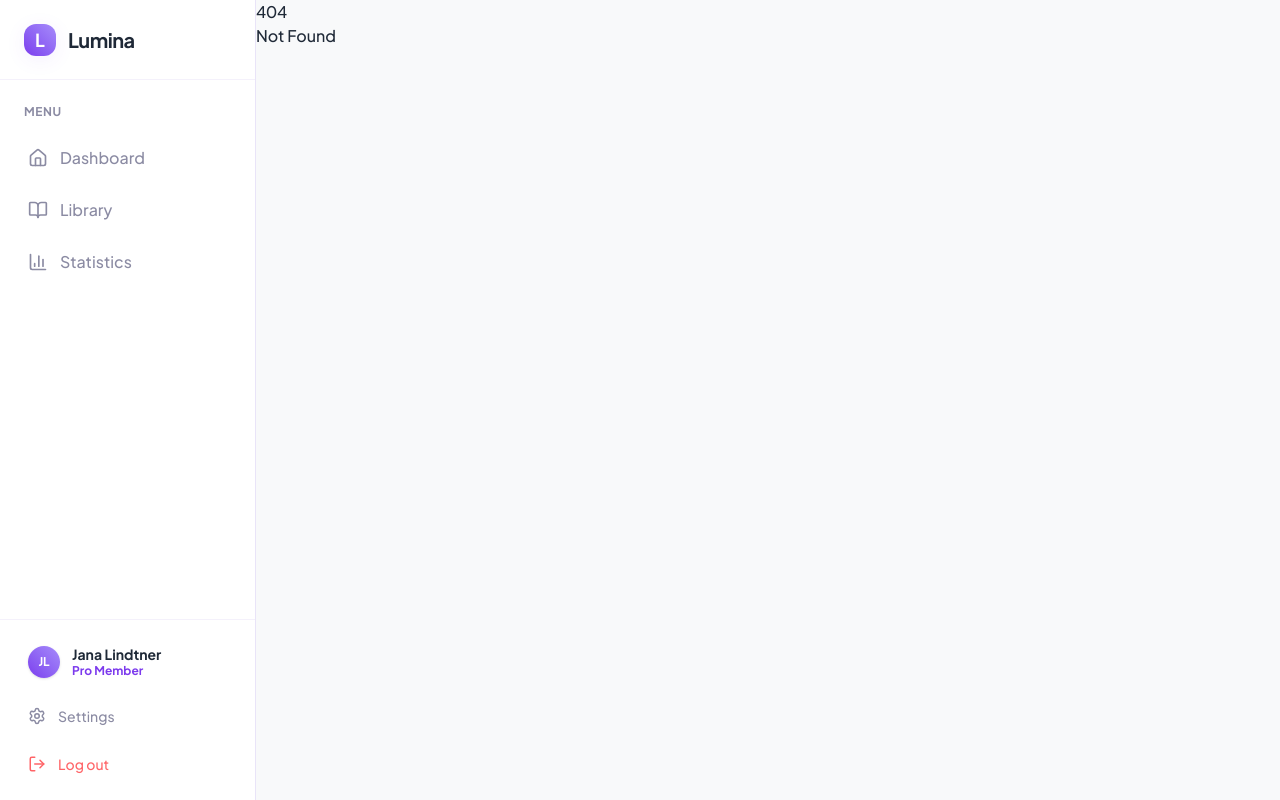
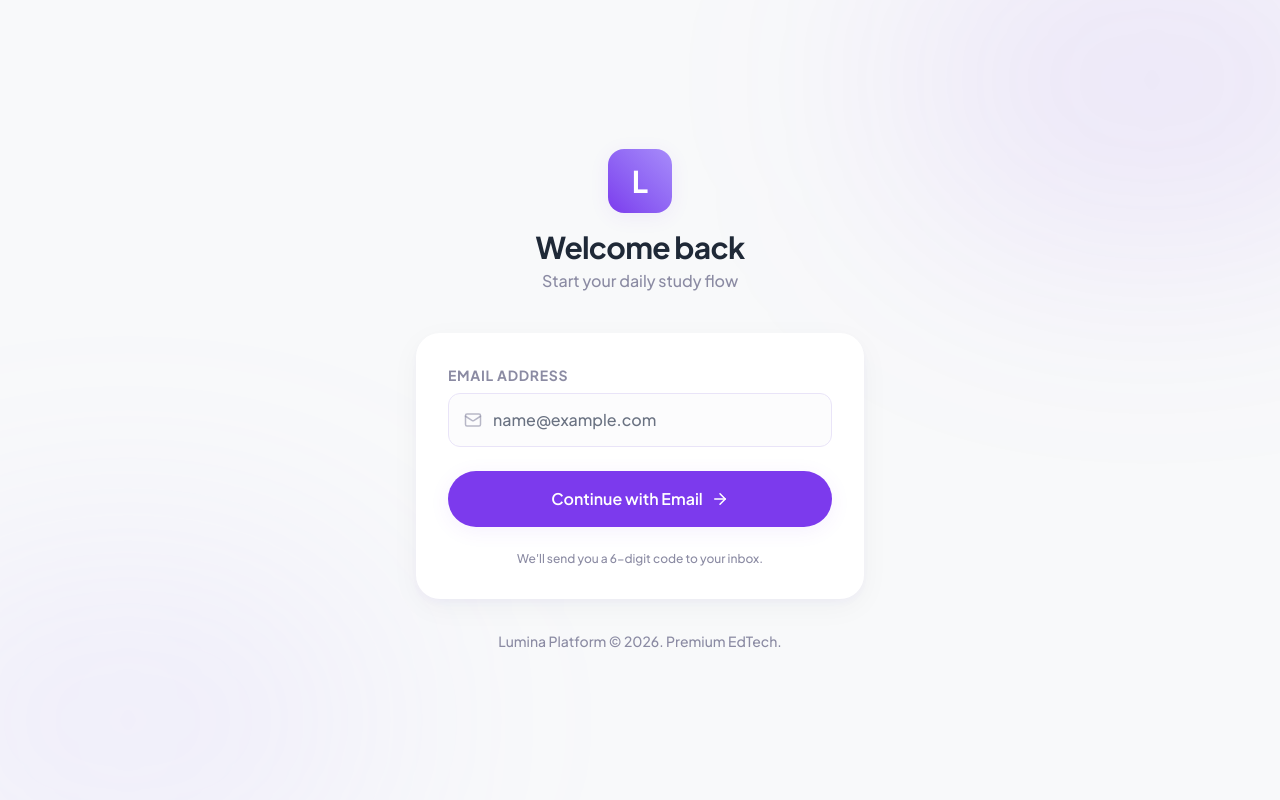
Before and after one commit to ja0774/lernkarteikarten, a SvelteKit app: page /login in a window 1280 px wide. Before the commit this address had no page. Built offline with nearby package versions, Linux system fonts and the light colour scheme.

Commit message:
feat: implement real email OTP authentication with Supabase

```diff
--- a/package.json
+++ b/package.json
@@ -48,6 +48,7 @@
 	},
 	"dependencies": {
 		"@fontsource/plus-jakarta-sans": "^5.2.8",
+		"@supabase/supabase-js": "^2.105.4",
 		"lucide-svelte": "^1.0.1"
 	}
 }
--- a/src/lib/components/ui/Sidebar.svelte
+++ b/src/lib/components/ui/Sidebar.svelte
@@ -2,6 +2,7 @@
   import { Home, BookOpen, BarChart3, User, LogOut, Settings } from 'lucide-svelte';
   import { page } from '$app/stores';
   import { base } from '$app/paths';
+  import { authStore } from '$lib/stores/auth.svelte';
 
   const navItems = [
     { id: 'dashboard', path: base || '/', icon: Home, label: 'Dashboard' },
@@ -10,6 +11,11 @@
   ];
 
   let currentPath = $derived($page.url.pathname);
+
+  async function handleLogout() {
+    await authStore.signOut();
+    window.location.href = `${base}/login`;
+  }
 </script>
 
 <aside class="w-64 bg-surface border-r border-border-subtle h-full flex-col hidden md:flex">
@@ -43,18 +49,18 @@
     <div class="flex flex-col gap-2">
       <a href="{base}/profile" class="flex items-center gap-3 px-3 py-2.5 rounded-xl hover:bg-gray-50 transition-colors cursor-pointer {currentPath.startsWith(`${base}/profile`) ? 'bg-lavender text-primary' : 'text-text-dark'}">
         <div class="w-8 h-8 rounded-full bg-gradient-to-tr from-primary to-accent text-white flex items-center justify-center text-xs font-bold shadow-sm">
-          JL
+          {authStore.user?.email?.[0].toUpperCase() ?? 'J'}
         </div>
-        <div class="flex flex-col">
-          <span class="text-sm font-bold leading-tight">Jana Lindtner</span>
-          <span class="text-xs text-primary font-bold leading-tight">Pro Member</span>
+        <div class="flex flex-col overflow-hidden">
+          <span class="text-sm font-bold leading-tight truncate">{authStore.user?.email?.split('@')[0] ?? 'User'}</span>
+          <span class="text-[10px] text-muted font-bold leading-tight truncate">{authStore.user?.email ?? 'Free Tier'}</span>
         </div>
       </a>
       <button class="flex items-center gap-3 px-3 py-2.5 rounded-xl text-muted hover:bg-gray-50 hover:text-text-dark transition-colors font-medium">
         <Settings size={18} strokeWidth={2} />
         <span class="text-sm">Settings</span>
       </button>
-      <button class="flex items-center gap-3 px-3 py-2.5 rounded-xl text-red-400 hover:bg-red-50 hover:text-red-500 transition-colors font-medium">
+      <button class="flex items-center gap-3 px-3 py-2.5 rounded-xl text-red-400 hover:bg-red-50 hover:text-red-500 transition-colors font-medium" onclick={handleLogout}>
         <LogOut size={18} strokeWidth={2} />
         <span class="text-sm">Log out</span>
       </button>
--- /dev/null
+++ b/src/lib/stores/auth.svelte.ts
@@ -0,0 +1,32 @@
+import { supabase } from '$lib/supabaseClient';
+import type { User, Session } from '@supabase/supabase-js';
+
+class AuthStore {
+  user = $state<User | null>(null);
+  session = $state<Session | null>(null);
+  isLoading = $state(true);
+
+  constructor() {
+    this.init();
+  }
+
+  async init() {
+    // Get initial session
+    const { data } = await supabase.auth.getSession();
+    this.session = data.session;
+    this.user = data.session?.user ?? null;
+    this.isLoading = false;
+
+    // Listen for auth changes
+    supabase.auth.onAuthStateChange((_event, session) => {
+      this.session = session;
+      this.user = session?.user ?? null;
+    });
+  }
+
+  async signOut() {
+    await supabase.auth.signOut();
+  }
+}
+
+export const authStore = new AuthStore();
--- /dev/null
+++ b/src/lib/supabaseClient.ts
@@ -0,0 +1,6 @@
+import { createClient } from '@supabase/supabase-js';
+
+const supabaseUrl = 'https://xucmqhptxczcslvgzyvi.supabase.co';
+const supabaseAnonKey = 'sb_publishable_lyKSeZK-y9zITBaZCKcbwg_XuZDSuPy';
+
+export const supabase = createClient(supabaseUrl, supabaseAnonKey);
--- a/src/routes/+layout.svelte
+++ b/src/routes/+layout.svelte
@@ -7,8 +7,20 @@
 	import BottomNav from '$lib/components/ui/BottomNav.svelte';
 	import Sidebar from '$lib/components/ui/Sidebar.svelte';
 	import { page } from '$app/stores';
+	import { authStore } from '$lib/stores/auth.svelte';
+	import { base } from '$app/paths';
+	import { goto } from '$app/navigation';
 
 	let { children } = $props();
+
+	$effect(() => {
+		const isLoginPage = $page.url.pathname.includes('/login');
+		if (!authStore.isLoading && !authStore.user && !isLoginPage) {
+			goto(`${base}/login`);
+		}
+	});
+
+	const hideNav = $derived($page.url.pathname.startsWith('/study') || $page.url.pathname.includes('/login'));
 </script>
 
 <svelte:head>
@@ -18,22 +30,31 @@
 </svelte:head>
 
 <div class="h-[100dvh] w-full bg-background flex overflow-hidden">
+	{#if authStore.isLoading}
+		<div class="absolute inset-0 z-[1000] bg-background flex items-center justify-center">
+			<div class="flex flex-col items-center gap-4">
+				<div class="w-12 h-12 rounded-xl bg-primary animate-pulse"></div>
+				<p class="text-muted font-bold animate-pulse">Lumina is loading...</p>
+			</div>
+		</div>
+	{/if}
+
 	<!-- Desktop Sidebar -->
-	{#if !$page.url.pathname.startsWith('/study')}
+	{#if !hideNav}
 		<Sidebar />
 	{/if}
 
 	<!-- Main Content Area -->
 	<div class="flex-1 flex flex-col relative w-full h-full overflow-hidden">
 		<!-- Content -->
-		<main class="flex-1 overflow-y-auto overflow-x-hidden no-scrollbar {$page.url.pathname.startsWith('/study') ? '' : 'pb-24 md:pb-0'}">
+		<main class="flex-1 overflow-y-auto overflow-x-hidden no-scrollbar {hideNav ? '' : 'pb-24 md:pb-0'}">
 			<div class="w-full max-w-7xl mx-auto">
 				{@render children()}
 			</div>
 		</main>
 
 		<!-- Mobile Bottom Navigation -->
-		{#if !$page.url.pathname.startsWith('/study')}
+		{#if !hideNav}
 			<div class="md:hidden block">
 				<BottomNav />
 			</div>
--- /dev/null
+++ b/src/routes/login/+page.svelte
@@ -0,0 +1,164 @@
+<script lang="ts">
+  import { supabase } from '$lib/supabaseClient';
+  import { authStore } from '$lib/stores/auth.svelte';
+  import { base } from '$app/paths';
+  import Button from '$lib/components/ui/Button.svelte';
+  import Card from '$lib/components/ui/Card.svelte';
+  import { Mail, Key, ArrowRight, Loader2, CheckCircle2 } from 'lucide-svelte';
+
+  let email = $state('');
+  let otpCode = $state('');
+  let step = $state<'email' | 'otp' | 'success'>('email');
+  let isLoading = $state(false);
+  let errorMsg = $state<string | null>(null);
+
+  async function handleSendOtp() {
+    if (!email) return;
+    isLoading = true;
+    errorMsg = null;
+
+    const { error } = await supabase.auth.signInWithOtp({
+      email,
+      options: {
+        shouldCreateUser: true
+      }
+    });
+
+    isLoading = false;
+    if (error) {
+      errorMsg = error.message;
+    } else {
+      step = 'otp';
+    }
+  }
+
+  async function handleVerifyOtp() {
+    if (!otpCode || otpCode.length !== 6) return;
+    isLoading = true;
+    errorMsg = null;
+
+    const { error } = await supabase.auth.verifyOtp({
+      email,
+      token: otpCode,
+      type: 'email'
+    });
+
+    isLoading = false;
+    if (error) {
+      errorMsg = error.message;
+    } else {
+      step = 'success';
+      setTimeout(() => {
+        window.location.href = base || '/';
+      }, 1500);
+    }
+  }
+</script>
+
+<div class="min-h-[100dvh] w-full bg-background flex items-center justify-center p-6 relative overflow-hidden">
+  <!-- Decorative background elements -->
+  <div class="absolute top-[-10%] right-[-10%] w-[40%] h-[40%] bg-primary/10 blur-[120px] rounded-full"></div>
+  <div class="absolute bottom-[-10%] left-[-10%] w-[40%] h-[40%] bg-accent/10 blur-[120px] rounded-full"></div>
+
+  <div class="w-full max-w-md animate-fade-up">
+    <!-- Logo area -->
+    <div class="flex flex-col items-center gap-4 mb-10">
+      <div class="w-16 h-16 rounded-2xl bg-gradient-to-tr from-primary to-accent flex items-center justify-center text-white font-bold text-3xl shadow-soft">
+        L
+      </div>
+      <div class="text-center">
+        <h1 class="text-3xl font-bold text-text-dark tracking-tight">Welcome back</h1>
+        <p class="text-muted font-medium mt-1">Start your daily study flow</p>
+      </div>
+    </div>
+
+    <Card class="p-8 backdrop-blur-xl border-white/50 shadow-2xl relative overflow-hidden">
+      {#if step === 'email'}
+        <div class="space-y-6">
+          <div>
+            <label for="email" class="text-sm font-bold text-muted uppercase tracking-wider mb-2 block">Email Address</label>
+            <div class="relative">
+              <div class="absolute inset-y-0 left-0 pl-4 flex items-center pointer-events-none">
+                <Mail size={18} class="text-muted/60" />
+              </div>
+              <input
+                id="email"
+                type="email"
+                bind:value={email}
+                placeholder="name@example.com"
+                class="w-full bg-gray-50/50 border border-border-subtle text-text-dark rounded-xl py-3.5 pl-11 pr-4 focus:outline-none focus:ring-2 focus:ring-primary/20 focus:border-primary transition-all font-medium"
+              />
+            </div>
+            {#if errorMsg}
+              <p class="text-red-500 text-xs font-bold mt-2 ml-1">{errorMsg}</p>
+            {/if}
+          </div>
+
+          <Button variant="primary" class="w-full py-4" onclick={handleSendOtp} disabled={isLoading || !email}>
+            {#if isLoading}
+              <Loader2 size={20} class="animate-spin mr-2" />
+              <span>Sending code...</span>
+            {:else}
+              <span>Continue with Email</span>
+              <ArrowRight size={18} class="ml-2" />
+            {/if}
+          </Button>
+
+          <p class="text-center text-xs text-muted font-medium">
+            We'll send you a 6-digit code to your inbox.
+          </p>
+        </div>
+
+      {:else}
+        <div class="space-y-6">
+          <div class="flex flex-col items-center gap-3 mb-2">
+            <div class="w-12 h-12 rounded-full bg-lavender flex items-center justify-center text-primary">
+              <Key size={24} />
+            </div>
+            <div class="text-center">
+              <h3 class="font-bold text-text-dark text-lg">Check your email</h3>
+              <p class="text-sm text-muted font-medium">Sent to {email}</p>
+            </div>
+          </div>
+
+          <div>
+            <label for="otp" class="text-sm font-bold text-muted uppercase tracking-wider mb-2 block">Verification Code</label>
+            <input
+              id="otp"
+              type="text"
+              maxlength="6"
+              bind:value={otpCode}
+              placeholder="000 000"
+              class="w-full bg-gray-50/50 border border-border-subtle text-text-dark text-center text-2xl tracking-[0.5em] font-bold rounded-xl py-4 focus:outline-none focus:ring-2 focus:ring-primary/20 focus:border-primary transition-all"
+            />
+            {#if errorMsg}
+              <p class="text-red-500 text-xs font-bold mt-2 text-center">{errorMsg}</p>
+            {/if}
+          </div>
+
+          <Button variant="primary" class="w-full py-4" onclick={handleVerifyOtp} disabled={isLoading || otpCode.length !== 6}>
+            {#if isLoading}
+              <Loader2 size={20} class="animate-spin mr-2" />
+              <span>Verifying...</span>
+            {:else if step === 'success'}
+              <CheckCircle2 size={20} class="mr-2" />
+              <span>Redirecting...</span>
+            {:else}
+              <span>Verify and Login</span>
+            {/if}
+          </Button>
+
+          <button class="w-full text-center text-sm font-bold text-muted hover:text-primary transition-colors" onclick={() => step = 'email'}>
+            Change email address
+          </button>
+        </div>
+      {/if}
+    </Card>
+
+    <div class="mt-8 text-center">
+      <p class="text-sm text-muted font-medium">
+        Lumina Platform &copy; 2026. Premium EdTech.
+      </p>
+    </div>
+  </div>
+</div>
--- a/src/routes/profile/+page.svelte
+++ b/src/routes/profile/+page.svelte
@@ -2,6 +2,7 @@
   import Card from '$lib/components/ui/Card.svelte';
   import Button from '$lib/components/ui/Button.svelte';
   import { Settings, Bell, Shield, LogOut, ChevronRight } from 'lucide-svelte';
+  import { authStore } from '$lib/stores/auth.svelte';
 </script>
 
 <div class="px-6 py-10 lg:py-12 flex flex-col max-w-5xl gap-8 animate-fade-up mx-auto w-full">
@@ -29,7 +30,7 @@
 
       <div class="h-px bg-border-subtle my-2"></div>
 
-      <button class="w-full flex items-center gap-3 p-3 rounded-xl text-red-500 hover:bg-red-50 font-medium transition-colors text-left">
+      <button class="w-full flex items-center gap-3 p-3 rounded-xl text-red-500 hover:bg-red-50 font-medium transition-colors text-left" onclick={() => authStore.signOut()}>
         <LogOut size={20} />
         <span>Log Out</span>
       </button>
@@ -43,11 +44,11 @@
         <Card class="p-6">
           <div class="flex flex-col sm:flex-row items-center sm:items-start gap-6">
             <div class="w-24 h-24 rounded-full bg-gradient-to-tr from-primary to-accent shadow-soft border-4 border-white flex items-center justify-center text-white font-bold text-3xl shrink-0">
-              JL
+              {authStore.user?.email?.[0].toUpperCase() ?? 'J'}
             </div>
             <div class="flex flex-col items-center sm:items-start flex-1 w-full">
-              <h3 class="text-2xl font-bold text-text-dark tracking-tight">Jana Lindtner</h3>
-              <p class="text-muted font-medium mb-4">jana.lindtner@student.uni.edu</p>
+              <h3 class="text-2xl font-bold text-text-dark tracking-tight">{authStore.user?.email?.split('@')[0] ?? 'User'}</h3>
+              <p class="text-muted font-medium mb-4">{authStore.user?.email ?? 'user@example.com'}</p>
 
               <div class="flex items-center gap-3 w-full sm:w-auto">
                 <span class="text-primary font-bold text-sm bg-lavender px-4 py-2 rounded-full">Pro Member</span>
```
Also changed, not shown: 1 other file (tests, documents, lock files or other folders).
